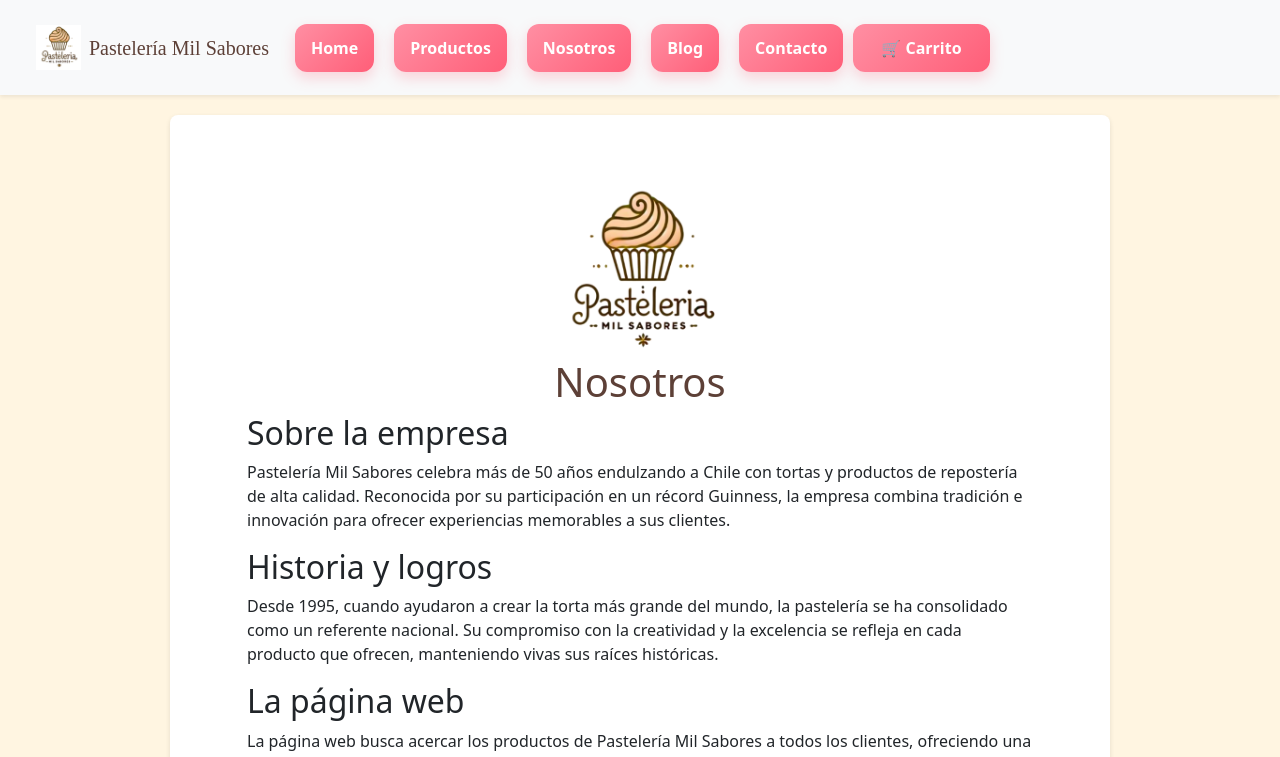
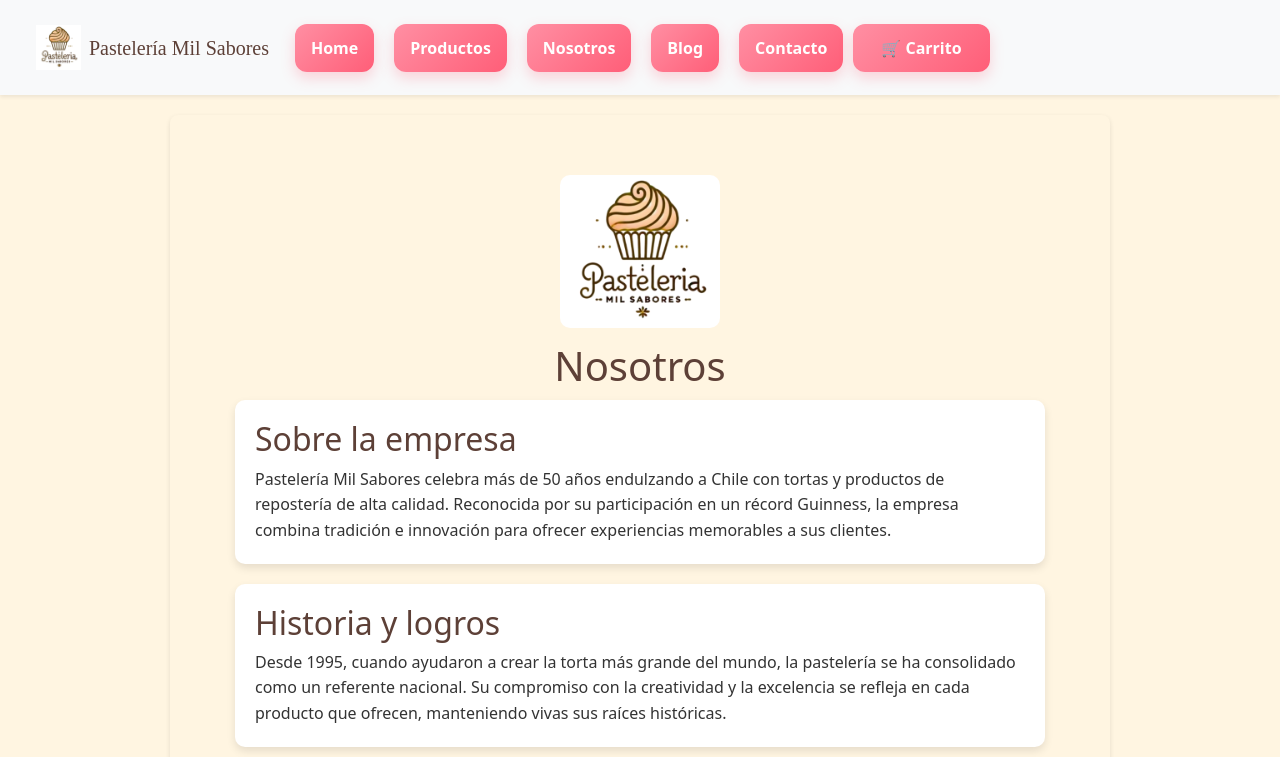
Before and after one commit to BenjaminVIs/react-web-bakery, a React (Vite) app: page /nosotros in a window 1280 px wide. Shown: the top 757 px of the page. Built offline with nearby package versions, Linux system fonts and the light colour scheme.

Commit message:
fix: arreglo de css y html de page Nosotros

```diff
--- a/src/pages/Nosotros.jsx
+++ b/src/pages/Nosotros.jsx
@@ -3,19 +3,13 @@ import icono from "../assets/img/icono.png";
 
 function Nosotros() {
   return (
-    <main>
-      <center>
-        <img
-          src={icono}
-          alt="Imagen de la pastelería"
-          width="180"
-          height="180"
-          style={{ marginTop: "20px" }}
-        />
-        <h1 style={{ color: "#5D4037" }}>Nosotros</h1>
-      </center>
+    <main className="nosotros-page">
+      <div className="nosotros-header">
+        <img src={icono} alt="Logotipo de la pastelería" />
+        <h1>Nosotros</h1>
+      </div>
 
-      <div className="container" style={{ maxWidth: "900px", margin: "0 auto" }}>
+      <div className="nosotros-container">
         <section className="info-box">
           <div className="info-section">
             <h2>Sobre la empresa</h2>
--- a/styles/global.css
+++ b/styles/global.css
@@ -144,6 +144,8 @@ header#main-bar .button {
   width: 90%;
   max-width: 1200px;
   margin: 40px auto;
+
+
 }
 
 .card {
@@ -571,6 +573,53 @@ footer { margin-top: auto; }
   .contact-container { padding: 30px 25px; }
 }
 
+/* ====================== Nosotros ======================== */
+
+.nosotros-page { background-color: #FFF5E1; }
+
+.nosotros-header {
+  display: flex;
+  flex-direction: column;
+  align-items: center;
+  gap: 8px;
+  margin-top: 10px;
+  margin-bottom: 10px;
+}
+
+.nosotros-header img {
+  width: 160px;
+  height: auto;
+  border-radius: 10px;
+}
+
+.nosotros-header h1 { color: #5D4037; margin: 6px 0 0; }
+
+.nosotros-container {
+  width: 90%;
+  max-width: 900px;
+  margin: 0 auto;
+}
+
+.info-box{
+  display: flex;
+  flex-direction: column;
+  gap: 20px;
+  color: #5D4037;
+}
+
+.info-section{
+  padding: 20px;
+  background-color: #ffffff;
+  display: flex;
+  flex-direction: column;
+  border-radius: 10px;
+  box-shadow: 0 4px 8px rgba(0,0,0,0.1);
+  margin: 0;
+}
+
+.info-section h2 { margin: 0 0 8px; color: #5D4037; }
+.info-section p { margin: 0; line-height: 1.6; color: #333; }
+
 /* ===== Carrito ===== */
 .page-title {
   text-align: center;
@@ -743,6 +792,10 @@ footer { margin-top: auto; }
   .product-image { width: 100px; height: 100px; }
 }
 
+
+
+
+
 /* ======================================================
    Fin de global.css
    ====================================================== */
```
